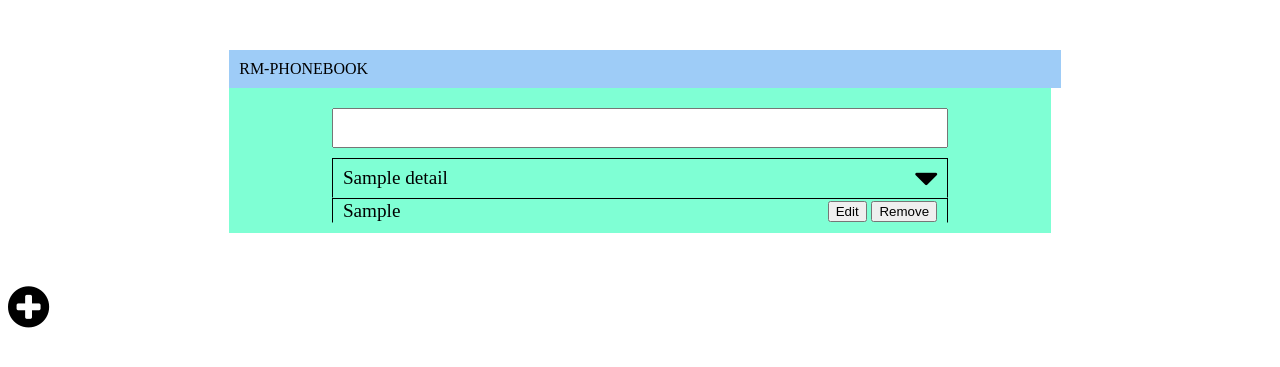
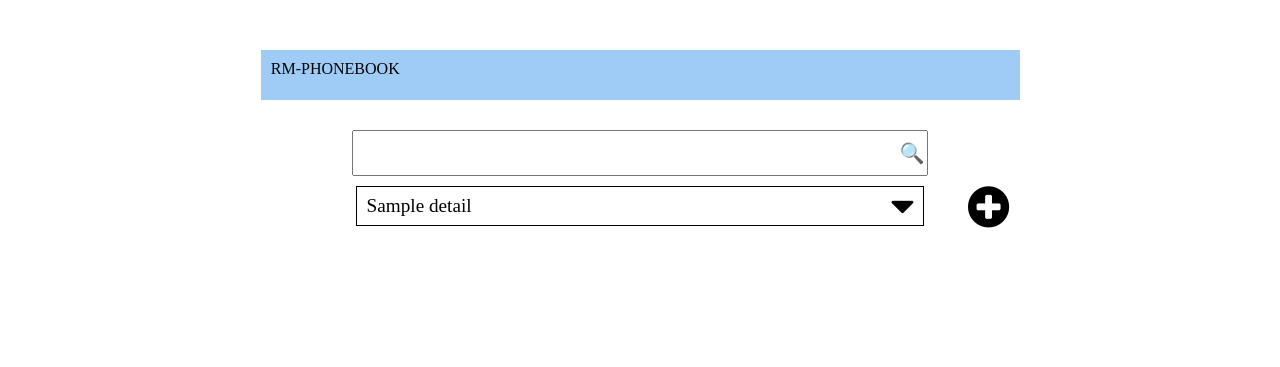
Before and after one commit to rohitmalik137/rentomojo_contact-book, a PHP site: page / in a window 1280 px wide. Shown: the top 367 px of the page. Run offline with PHP 8.4, Linux system fonts and the light colour scheme; tables that the repository leaves empty or names only in its code hold one stand-in row (values such as "Sample post").

Commit message:
search contacts via search field complete

```diff
--- a/index.php
+++ b/index.php
@@ -6,48 +6,69 @@
     <meta charset="UTF-8">
     <meta name="viewport" content="width=device-width, initial-scale=1.0">
     <link rel="stylesheet" href="https://cdnjs.cloudflare.com/ajax/libs/font-awesome/4.7.0/css/font-awesome.min.css">
-    <link rel="stylesheet" href="./styles.css">
+    <link rel="stylesheet" type="text/css" href="styles.css">
     <title></title>
 </head>
 <body>
-    <div class="main">
+    <div class="main" style="position: relative;">
         <div class="header">
-            rm-phonebook
+            <span>rm-phonebook</span>
         </div>
-        <input type="search" name="search" class="search" />
-        <div class="content">
-            <?php $list_of_contacts = Ruser::get_contacts();
+
+
+        <?php $list_of_contacts = Ruser::get_contacts();
                     if($list_of_contacts){
                         while($rows = mysqli_fetch_assoc($list_of_contacts)){
                             $posts[] = $rows;
                         }
                         // usort($posts, fn($a, $b) => strcmp($a->name, $b->name));
                         // $posts = asort($posts);
+                        $count = 0;
+                        foreach($posts as $rows){
+                            $count++;
+                        }
+                        $i = 0;
+        ?>
+
+
+        <input type="text" name="search" onkeyup="search_fun(<?php echo $count  ?>);" id="search_box" class="search" placeholder="&#x1F50D;" />
+        <div class="content">
+            <?php
                         foreach($posts as $rows){
                             ?>
-                            <div class="info">
-                                <span> <?php echo $rows['name']."  <br/>"; ?></span>
-                                <i class="fa fa-caret-down fa-2x" aria-hidden="true"></i>
-                            </div>
-                            <div class="info">
-                                <span> <?php echo $rows['dob']."  <br/>"; ?></span>
-                                <div>
-                                    <input type="submit" name="edit" value="Edit" />
-                                    <input type="submit" name="edit" value="Remove" />
+                            <div id="<?php echo "_".$i ?>" class="outer_info">
+                                <div class="info">
+                                    <span id="<?php echo "__".$i ?>"><?php echo $rows['name']."  <br/>"; ?></span>
+                                    <i id="down" class="fa fa-caret-down fa-2x" aria-hidden="true"></i>
+                                    <i id="up" style="display: none;" class="fa fa-caret-up fa-2x" aria-hidden="true"></i>
+                                </div>
+                                <div class="extendable" style="display: none;">
+                                    <div class="info">
+                                        <span> <?php
+                                            if($rows['dob'] == '0000-00-00');
+                                            else echo $rows['dob']."  <br/>"; ?></span>
+                                        <div>
+                                            <input type="submit" name="edit" class="button edit" value="Edit" />
+                                            <input type="submit" name="edit" class="button remove" value="Remove" />
+                                        </div>
+                                    </div>
+                                    <div class="contact_details">
+                                        <span style="margin-right: 30px;">&#9742;<?php echo $rows['contact_number']."  <br/>"; ?></span>
+                                        <span><i class="fa fa-envelope" aria-hidden="true"></i><?php echo $rows['email']."  <br/>"; ?></span>
+                                    </div>
                                 </div>
                             </div>
                             <?php
+                            $i++;
                         }
                     }
 
-
                 ?>
         </div>
+        <i class="fa fa-plus-circle fa-3x" style="cursor: pointer; display: block; position: absolute; bottom: 5px; right: 10px;" aria-hidden="true" id="add_contact"></i>
     </div>
 
-
-
-    <i class="fa fa-plus-circle fa-3x" aria-hidden="true" id="add_contact"></i>
+    <script src="js.js"></script>
     <script>
         var btn = document.getElementById('add_contact');
         btn.addEventListener('click', function() {
--- /dev/null
+++ b/js.js
@@ -0,0 +1,16 @@
+function search_fun(count){
+    var input = document.getElementById("search_box");
+    var filter = input.value.toUpperCase();
+    for (var i=0; i<count; i++){
+        var tmp = '__'+i;
+        var temp = document.getElementById(tmp);
+        // console.log(tmp+"  "+count+"  "+li.length);
+        var txtValue = temp.textContent || temp.innerText;
+        // console.log(txtValue+"____");
+        if (txtValue.toUpperCase().indexOf(filter) > -1){
+            document.getElementById('_'+i).style.display = "";
+        }else{
+            document.getElementById('_'+i).style.display = "none";
+        }
+    }
+}
--- a/styles.css
+++ b/styles.css
@@ -1,15 +1,17 @@
 .main{
-    background-color: aquamarine;
-    width: 65%;
+    /* background-color: aquamarine; */
+    width: 60%;
     margin: 50px auto;
+    position: relative;
 }
 .header{
-    width: 100%;
+    width: 97.5%;
     background-color: rgb(158, 204, 247);
     float: left;
+    height: 30px;
     text-transform: uppercase;
-    padding: 10px 0 10px 10px;
-    margin-bottom: 20px;
+    padding: 10px;
+    margin-bottom: 30px;
 }
 .outer{
     width: 65%;
@@ -27,12 +29,13 @@
     display: block;
     font-size: 20px;
 }
+.outer_info{
+    border: 1px solid black;
+}
 .info{
     display: flex;
     justify-content: space-between;
     align-items: center;
-    border: 1px solid black;
-    border-bottom: 1px solid transparent;
     padding: 0 10px;
     font-size: larger;
 }
@@ -41,3 +44,35 @@
     margin: auto;
     padding: 10px;
 }
+.button{
+    padding: 5px;
+    border-radius: 5px;
+    border: none;
+    color: white;
+}
+.remove{
+    background-color: rgb(255, 119, 119);
+}
+.edit{
+    background-color: rgb(119, 119, 255);
+    cursor: pointer;
+}
+.contact_details{
+    width: 90%;
+    margin: 10px auto;
+    display: flex;
+    justify-content: flex-start;
+    padding: 10px;
+    border: 1px solid black;
+}
+::-webkit-input-placeholder {
+text-align:right;
+}
+
+:-moz-placeholder {
+text-align:right;
+}
+
+#add_contact{
+    text-align: right;
+}
```
